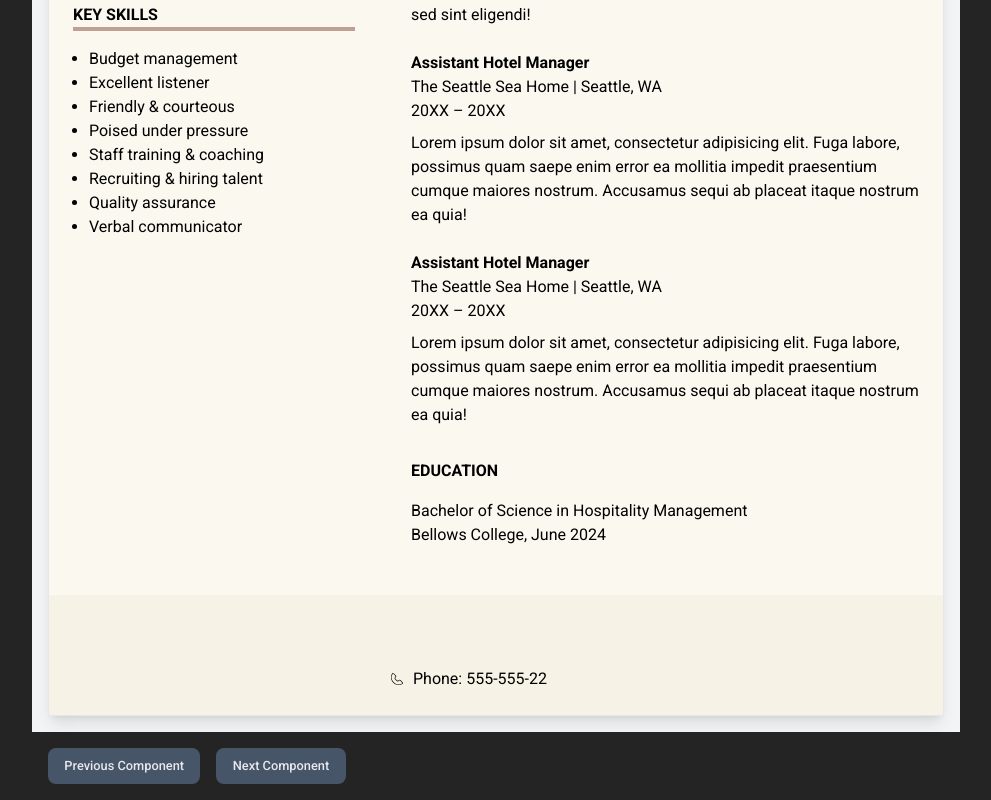
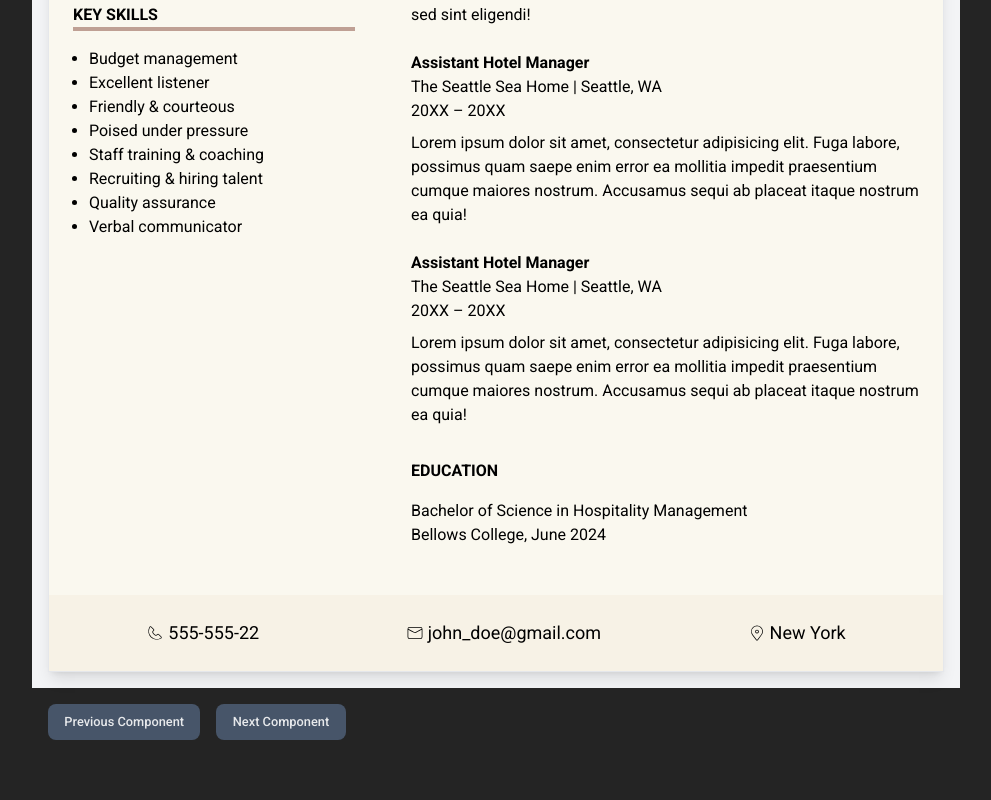
Before and after one commit to douglasmnegri/cv-application, a React (Vite) app: page / in a window 1280 px wide. Shown: the part 1225-2025 px from the top of the page, without its empty margins (144-1135 px from the left). After the commit the page ends 1981 px from the top, so only its background shows below. Built offline with nearby package versions, Linux system fonts and the light colour scheme.

Commit message:
add icons for city, phone and email

```diff
--- a/src/html_components/CurriculumTemplate.jsx
+++ b/src/html_components/CurriculumTemplate.jsx
@@ -1,8 +1,10 @@
 import { CiMail } from "react-icons/ci";
 import { CiPhone } from "react-icons/ci";
+import { CiLocationOn } from "react-icons/ci";
 
 function CurriculumTemplate({ savedData }) {
-  const { fullName, jobTitle, phone } = savedData[0] || {};
+  const { fullName, jobTitle, email, phone, city, careerSummary } =
+    savedData[0] || {};
 
   return (
     <div className="flex justify-center bg-gray-100 p-4">
@@ -14,16 +16,17 @@ function CurriculumTemplate({ savedData }) {
                 {!fullName ? "John M. Doe" : fullName}
               </h1>
               <h2 className="text-black italic">
-                {!jobTitle? "Software Engineer" : jobTitle}
+                {!jobTitle ? "Software Engineer" : jobTitle}
               </h2>
             </div>
             <div className="text-sm text-center">
-              <h2 className="text-black font-bold uppercase w-4/5">Profile</h2>
-              <p className="mt-4 w-4/5">
-                Lorem ipsum, dolor sit amet consectetur adipisicing elit.
-                Officia necessitatibus aut accusamus! Adipisci voluptas cumque
-                deserunt delectus repellat temporibus voluptates nam vel nisi
-                sequi doloribus sit alias illo, illum officia.
+              <h2 className="text-black font-bold uppercase text-center">
+                Profile
+              </h2>
+              <p className="mt-4">
+                {!careerSummary
+                  ? "Lorem ipsum, dolor sit amet consectetur adipisicing elit. Officia necessitatibus aut accusamus! Adipisci voluptas cumque deserunt delectus repellat temporibus voluptates nam vel nisi sequi doloribus sit alias illo, illum officia."
+                  : careerSummary}
               </p>
             </div>
           </div>
@@ -104,14 +107,19 @@ function CurriculumTemplate({ savedData }) {
               </p>
             </div>
           </div>
-          <div className="bg-pale-yellow text-black p-6 row-span-1 flex justify-around items-center">
-            <div className="mr-14 w-[650px]"></div>
-          </div>
-          <div className="bg-pale-yellow text-black p-6 row-span-1 flex justify-around items-center">
-            <div className="mr-14 w-[650px]">
+          <div className=" bg-pale-yellow text-black p-6">
+            <div className="flex justify-around">
               <Contact
                 IconComponent={CiPhone}
-                label={!phone ? "Phone: 555-555-22" : `Phone: ${phone}`}
+                label={!phone ? "555-555-22" : phone}
+              />
+              <Contact
+                IconComponent={CiMail}
+                label={!email ? "john_doe@gmail.com" : email}
+              />
+              <Contact
+                IconComponent={CiLocationOn}
+                label={!city ? "New York" : city}
               />
             </div>
           </div>
@@ -124,17 +132,12 @@ function CurriculumTemplate({ savedData }) {
 function Contact({ IconComponent, label }) {
   return (
     <>
-      <div className="flex justify-around">
-        <div className="flex justify-center items-center gap-2">
-          <IconComponent />
-          <p>{label}</p>
-        </div>
+      <div className="flex items-center text-lg gap-1">
+        <IconComponent />
+        <p>{label}</p>
       </div>
     </>
   );
 }
 
 export default CurriculumTemplate;
-
-// <p>City: New York</p>
-// <p>Email: john_john@gmail.com</p>
```
